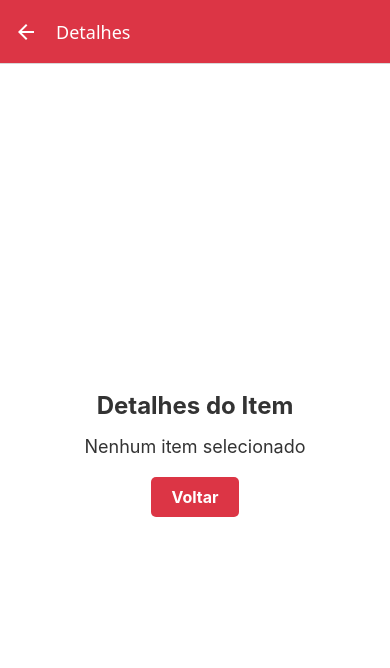
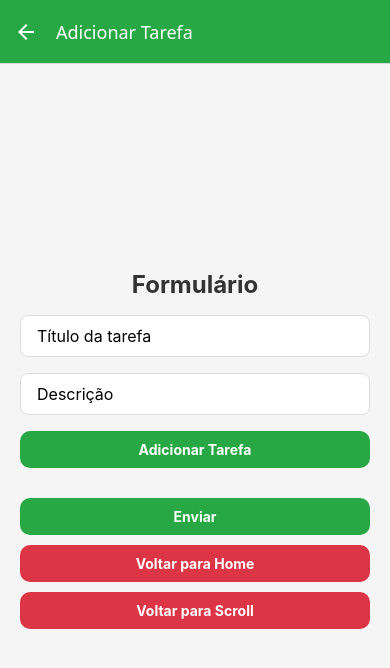
Before and after one commit to stellastachoviak/ListaDeTarefas-, a React Native app in the folder ListaDeTarefasApp/: screen /AddTask in a window 390 px wide. Shown: the top 668 px of the page. Built offline with nearby package versions, Linux system fonts and the light colour scheme.

Commit message:
stellamudanças

```diff
--- a/ListaDeTarefasApp/App.tsx
+++ b/ListaDeTarefasApp/App.tsx
@@ -1,9 +1,9 @@
 import { NavigationContainer } from "@react-navigation/native";
 import { createStackNavigator } from "@react-navigation/stack";
 import HomeScreen from "./screens/HomeScreen";
-import DetailsScreen from "./screens/DetailsScreens";
-
-
+import DetailsScreen from "./screens/DetailsScreen";
+import AddTask from "./screens/AddTask";
+import React from "react";
 
 const Stack = createStackNavigator();
 
@@ -12,27 +12,32 @@ export default function App(){
     <NavigationContainer>
       <Stack.Navigator initialRouteName="Home">
         <Stack.Screen
-        name="Home"
-        component={HomeScreen}
-        options={{title: 'Tela Principal',headerStyle:{
-        backgroundColor:'#007bff'},headerTintColor:'#fff'}}
+          name="Home"
+          component={HomeScreen}
+          options={{
+            title: 'Tela Principal',
+            headerStyle: { backgroundColor: '#007bff' },
+            headerTintColor: '#fff'
+          }}
         />
         <Stack.Screen
-        name="Details"
-        component={DetailsScreen}
-        options={{title: 'Detalhes',headerStyle:{
-        backgroundColor:'#dc3545'},headerTintColor:'#fff'}}
+          name="Details"
+          component={DetailsScreen}
+          options={{
+            title: 'Detalhes',
+            headerStyle: { backgroundColor: '#dc3545' },
+            headerTintColor: '#fff'
+          }}
         />
-
         <Stack.Screen
-        name="AddTask"
-        component={DetailsScreen}
-        options={{title: 'Detalhes',headerStyle:{
-        backgroundColor:'#dc3545'},headerTintColor:'#fff'}}
+          name="AddTask"
+          component={AddTask}
+          options={{
+            title: 'Adicionar Tarefa',
+            headerStyle: { backgroundColor: '#28a745' },
+            headerTintColor: '#fff'
+          }}
         />
-
-
-
       </Stack.Navigator>
     </NavigationContainer>
   )
--- a/ListaDeTarefasApp/screens/AddTask.tsx
+++ b/ListaDeTarefasApp/screens/AddTask.tsx
@@ -1,24 +1,22 @@
-import { StyleSheet, View, Text, TextInput, TouchableOpacity, Alert } from 'react-native';
+import { StyleSheet, View, Text, TextInput, TouchableOpacity, Alert,  } from 'react-native';
 import { useState, useEffect } from 'react';
+import React from 'react';
+
 
 export default function AddTask({ navigation }:any) {
-  const [nome, setNome] = useState('');
-  const [email, setEmail] = useState('');
+  const [Titulo, setTitulo] = useState('');
+  const [Descricao, setDescricao] = useState('');
   useEffect(()=>{
     console.log('AddTask montada!');
     return()=> {
       console.log('AddTask desmontada!')
     };
   },[])
-  const handleSubmit = () => {
-    if (Titulo.trim() && Descricao.trim()) {
-      navigation.navigate('Details',{
-      mensagem: `Nome submetido: ${nome},Email:${email}`,
-    });
-    } else {
-      Alert.alert('Erro', 'Por favor, preencha todos os campos!');
-    }
-  };
+
+
+  function handleSubmit(): void {
+    throw new Error('Function not implemented.');
+  }
 
   return (
     <View style={styles.container}>
@@ -40,7 +38,7 @@ export default function AddTask({ navigation }:any) {
           onChangeText={setDescricao}
       />
 
-      <TouchableOpacity style={styles.button} onPress={addTask}>
+      <TouchableOpacity style={styles.button} onPress={AddTask}>
           <Text style={styles.buttonText}>Adicionar Tarefa</Text>
       </TouchableOpacity>
                 </View>
--- a/ListaDeTarefasApp/screens/DetailsScreens.tsx
+++ /dev/null
@@ -1,74 +0,0 @@
-import React from 'react';
-import { StyleSheet, View, Text, TouchableOpacity } from "react-native";
-
-export default function DetailsScreen({ navigation, route }: any) {
-    const { item } = route.params || {};
-    const { mensagem } = route.params || {};
-
-    return (
-        <View style={styles.container}>
-            <Text style={styles.title}>Detalhes do Item</Text>
-            {item ? (
-                <>
-                    <Text style={styles.itemTitle}>{item.title}</Text>
-                    <Text style={styles.itemDescription}>{item.description}</Text>
-                </>
-            ) : (
-                <Text style={styles.message}>Nenhum item selecionado</Text>)
-            }
-
-            {mensagem && <Text style={styles.message}>{mensagem}</Text>}
-            <TouchableOpacity
-                style={styles.button}
-                onPress={() => navigation.goBack()}
-            >
-                <Text style={styles.buttonText}>Voltar</Text>
-            </TouchableOpacity>
-        </View>
-    );
-}
-
-const styles = StyleSheet.create({
-    container: {
-        flex: 1,
-        backgroundColor: '#fff',
-        padding: 24,
-        justifyContent: 'center',
-        alignItems: 'center',
-    },
-    title: {
-        fontSize: 24,
-        fontWeight: 'bold',
-        marginBottom: 16,
-        color: '#333',
-        textAlign: 'center',
-    },
-    itemTitle: {
-        fontSize: 20,
-        fontWeight: 'bold',
-        color: '#333',
-        marginBottom: 10,
-    },
-    itemDescription: {
-        fontSize: 16,
-        color: '#666',
-        marginBottom: 20,
-        textAlign: 'center',
-    },
-    button: {
-        backgroundColor: '#dc3545',
-        paddingVertical: 10,
-        paddingHorizontal: 20,
-        borderRadius: 5,
-    },
-    buttonText: {
-        color: '#fff',
-        fontSize: 16,
-        fontWeight: 'bold',
-    },
-    message: {
-        fontSize: 18,
-        color: '#333',
-        marginBottom: 20,
-    },
-});
--- a/ListaDeTarefasApp/screens/HomeScreen.tsx
+++ b/ListaDeTarefasApp/screens/HomeScreen.tsx
@@ -1,6 +1,7 @@
 import { StyleSheet, View, Text, FlatList, TouchableOpacity, Alert, TextInput } from "react-native";
 import { useEffect, useState } from 'react';
-
+import AddTask from "./AddTask";
+import React from "react";
 
 
 
--- a/ListaDeTarefasApp/tsconfig.json
+++ b/ListaDeTarefasApp/tsconfig.json
@@ -1,6 +1,7 @@
 {
   "extends": "expo/tsconfig.base",
   "compilerOptions": {
+    "jsx": "react",
     "strict": true
   }
 }
```
Also changed, not shown: 1 other file (tests, documents, lock files or other folders).
